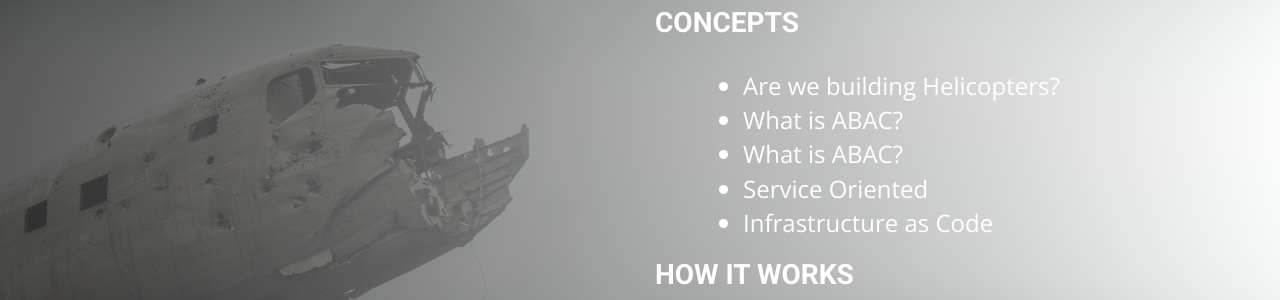
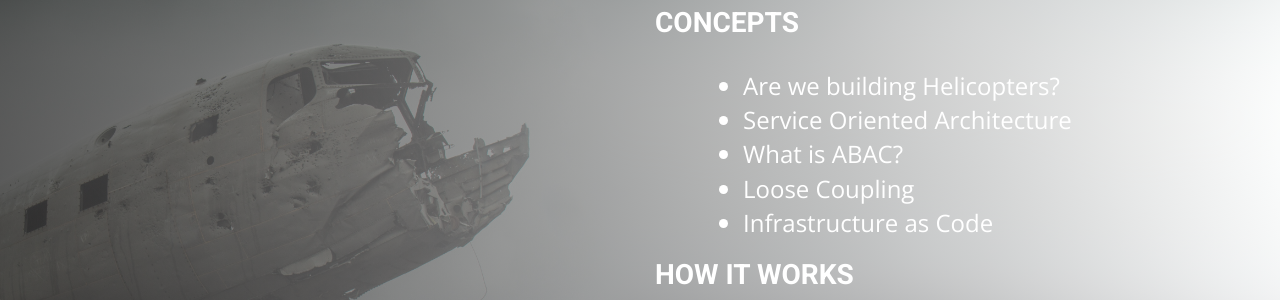
Before and after one commit to reflexsc/web, a Jekyll site: the page built from index.html, in a window 1280 px wide and 900 px high, scrolled down 1608 px. Shown: the part 213-513 px from the top of the window. Built offline with Jekyll 4.4.1, drawn with Linux system fonts in a browser that asks for light colours; nearby versions of some CDN libraries; some web fonts are replaced.

Commit message:
index.html

```diff
--- a/index.html
+++ b/index.html
@@ -69,12 +69,12 @@ Reflex is Open Source Software to manage the advancing world of containers, desi
 <div class="container">
   <div class="row">
     <div class="col-md-6 col-md-offset-6 concepts">
-      <h2 class=concepts><a href="/concepts">CONCEPTS</a></h2>
+      <h2 class=concepts><a href="/docs/concepts">CONCEPTS</a></h2>
       <ul>
       <li><a href="/helicopters/">Are we building Helicopters?</a></li>
+      <li><a href="/docs/soa/">Service Oriented Architecture</a></li>
       <li><a href="/docs/abac/">What is ABAC?</a></li>
-      <li><a href="/docs/loose-coupling/">What is ABAC?</a></li>
-      <li><a href="/docs/soa/">Service Oriented</a></li>
+      <li><a href="/docs/loose-coupling/">Loose Coupling</a></li>
       <li><a href="/docs/iac/">Infrastructure as Code</a></li>
       </ul>
       <h2 class=concepts><a href="/docs/">HOW IT WORKS</a></h2>
```
